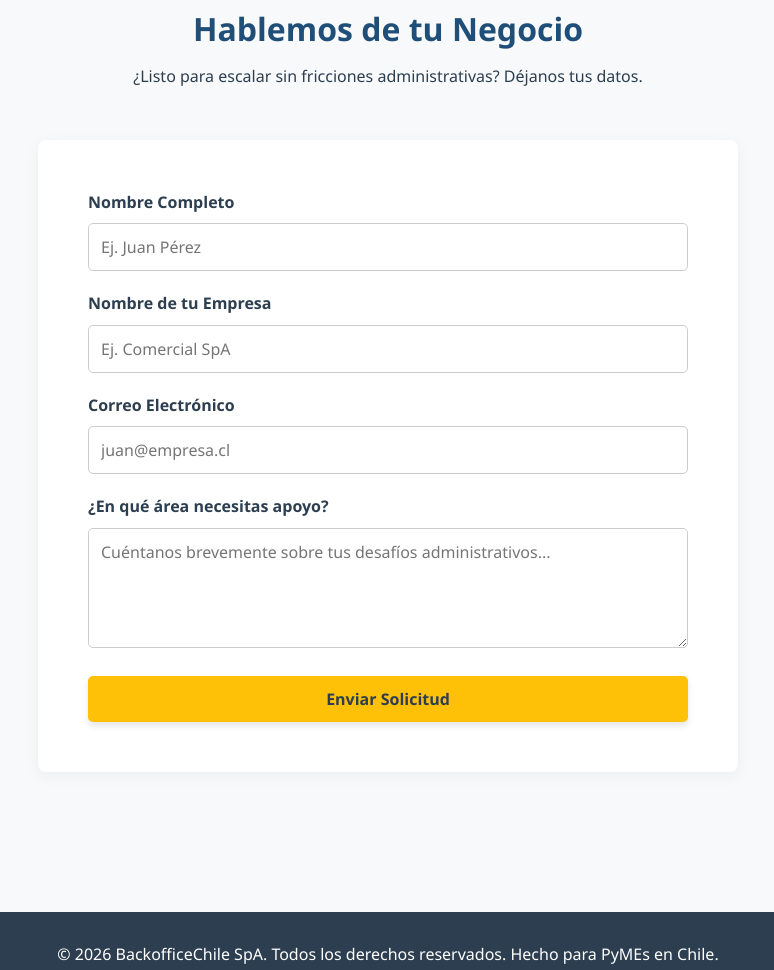
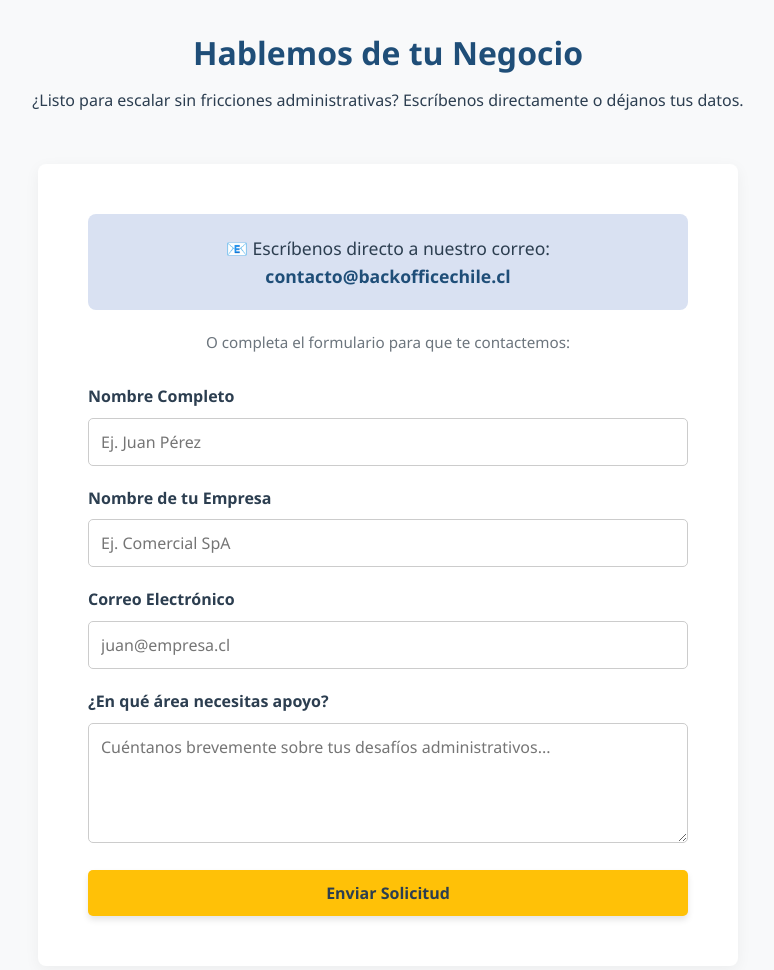
Before and after one commit to agilizacontacto-bot/backoffice-chile, a plain HTML site: page index.html in a window 1280 px wide. Shown: the part 1637-2607 px from the top of the page, without its empty margins (252-1026 px from the left). Drawn offline with Linux system fonts and the light colour scheme.

Commit message:
Update index.html

```diff
--- a/index.html
+++ b/index.html
@@ -80,6 +80,7 @@
             font-weight: bold;
             box-shadow: 0 4px 6px rgba(0,0,0,0.1);
             transition: background 0.3s;
+            display: inline-block;
         }
         .btn:hover {
             background: #e0a800;
@@ -138,6 +139,11 @@
             padding: 50px;
             max-width: 700px;
             margin: 0 auto;
+            text-align: center;
+        }
+        .contact-form {
+            text-align: left;
+            margin-top: 30px;
         }
         .form-group {
             margin-bottom: 20px;
@@ -156,6 +162,21 @@
         }
         .form-group textarea {
             height: 120px;
+        }
+        .direct-email {
+            background: var(--accent);
+            padding: 20px;
+            border-radius: 8px;
+            margin-bottom: 20px;
+            font-size: 1.1rem;
+        }
+        .direct-email a {
+            color: var(--primary);
+            font-weight: bold;
+            text-decoration: none;
+        }
+        .direct-email a:hover {
+            text-decoration: underline;
         }
         footer {
             background: var(--dark);
@@ -222,7 +243,7 @@
             <tbody>
                 <tr>
                     <td><strong>Administración y Finanzas</strong></td>
-                    <td>Conciliación bancaria, control de flujos de caja, emisión de facturas y cobranza preventiva.</td>
+                    <td>Conciliación bancaria, control de flujos de caja, emisión de the facturas y cobranza preventiva.</td>
                 </tr>
                 <tr>
                     <td><strong>Recursos Humanos y Remuneraciones</strong></td>
@@ -239,10 +260,17 @@
     <section id="contacto" class="container">
         <div class="section-title">
             <h2>Hablemos de tu Negocio</h2>
-            <p>¿Listo para escalar sin fricciones administrativas? Déjanos tus datos.</p>
+            <p>¿Listo para escalar sin fricciones administrativas? Escríbenos directamente o déjanos tus datos.</p>
         </div>
         <div class="contact-section">
-            <form action="#" method="POST">
+            <div class="direct-email">
+                📧 Escríbenos directo a nuestro correo:<br>
+                <a href="mailto:contacto@backofficechile.cl">contacto@backofficechile.cl</a>
+            </div>
+
+            <p style="color: var(--gray); font-size: 0.95rem; margin-bottom: 10px;">O completa el formulario para que te contactemos:</p>
+
+            <form class="contact-form" action="https://formspree.io/f/tu-codigo-aqui" method="POST">
                 <div class="form-group">
                     <label for="nombre">Nombre Completo</label>
                     <input type="text" id="nombre" name="nombre" placeholder="Ej. Juan Pérez" required>
@@ -265,7 +293,7 @@
     </section>
 
     <footer>
-        <p>&copy; 2026 BackofficeChile SpA. Todos los derechos reservados. Hecho para PyMEs en Chile.</p>
+        <p>&copy; 2026 BackofficeChile SpA. Todos los derechos reservados. Contacto: contacto@backofficechile.cl</p>
     </footer>
 
 </body>
```
